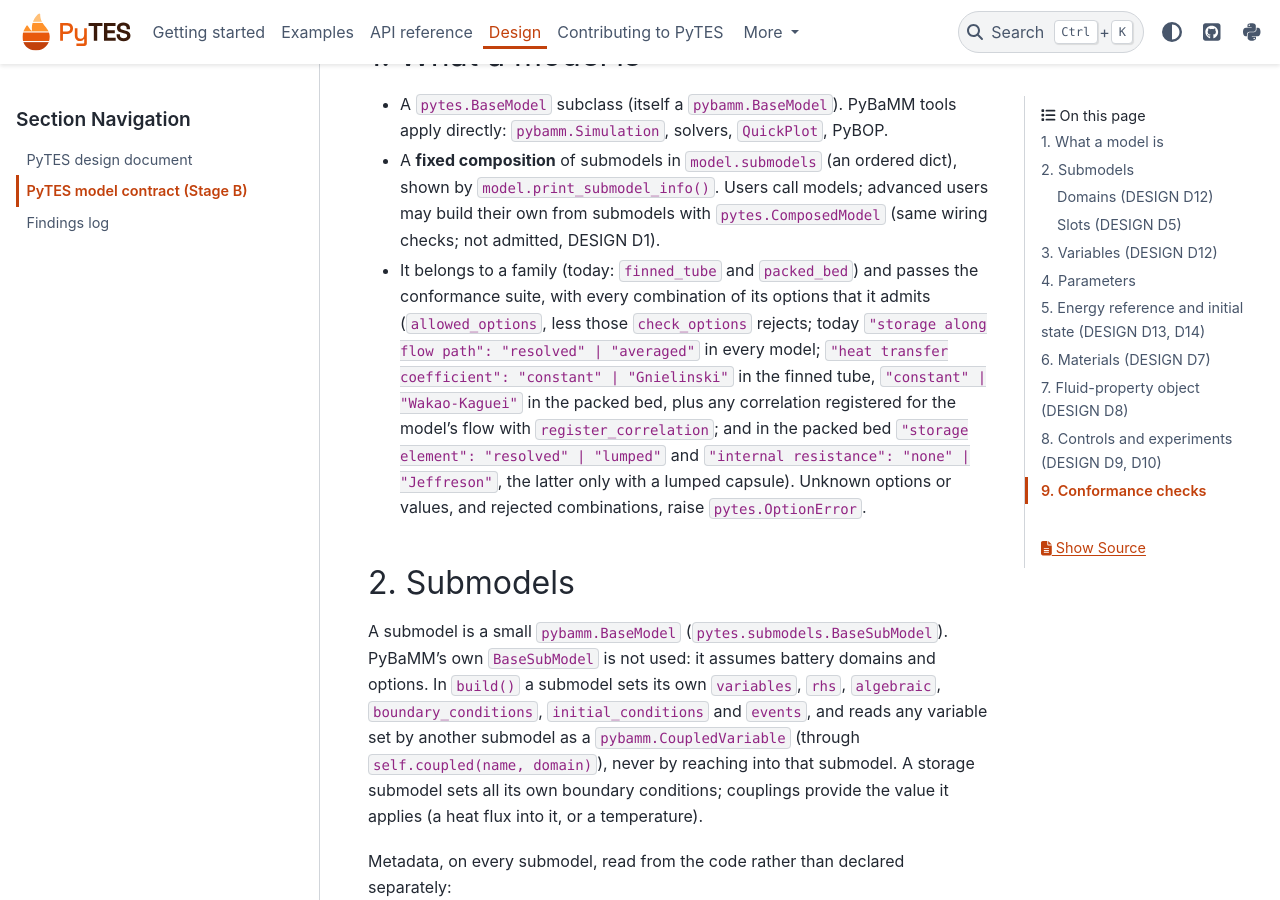
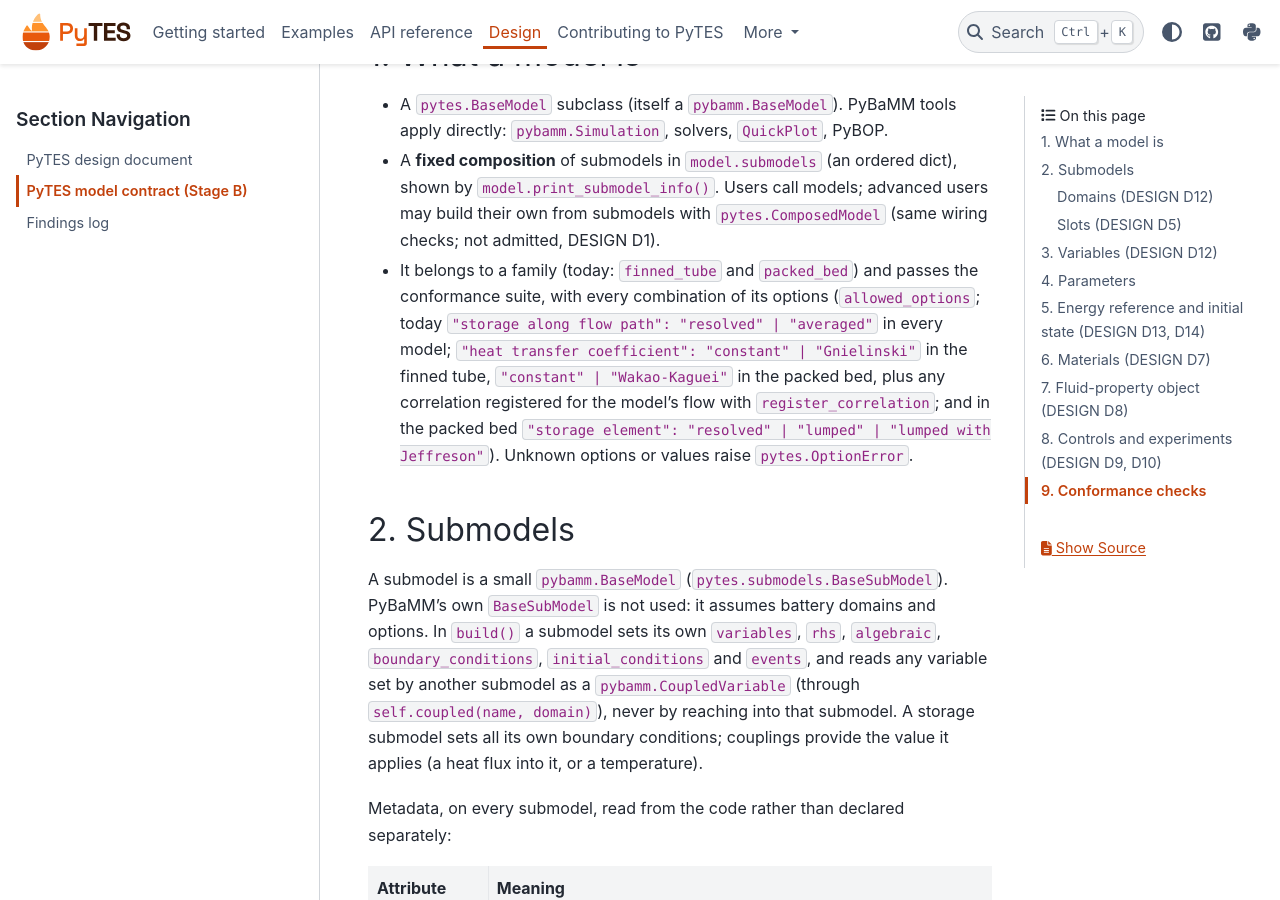
Before and after one commit to mmsg-warwick/PyTES, a Sphinx documentation site: the page built from docs/design/contract.md, in a window 1280 px wide and 900 px high, scrolled down 368 px. Built offline with Sphinx 7.4.7 and the PyData theme 0.15.4, drawn with Linux system fonts in a browser that asks for light colours; pages that are not in the unit, such as notebooks, are missing from menus; some of the changed text lies outside the part shown.

Commit message:
Fold Jeffreson's correction into the "storage element" option (#5)
"storage element": "lumped with Jeffreson" replaces the separate
"internal resistance" option, which only applied to a lumped capsule:
as a value it admits no invalid combination, so check_options and the
conformance filter are back as they were. The Jeffreson reference gets
its DOI (checked by the maintainer). DESIGN §4 records the open question
of options against composition.

Co-Authored-By: Claude Opus 5.5 <noreply@anthropic.com>

```diff
--- a/docs/design/contract.md
+++ b/docs/design/contract.md
@@ -13,14 +13,12 @@ and the tests disagree, the tests win.**
   `model.print_submodel_info()`. Users call models; advanced users may build their own from
   submodels with `pytes.ComposedModel` (same wiring checks; not admitted, DESIGN D1).
 - It belongs to a family (today: `finned_tube` and `packed_bed`) and passes the conformance
-  suite, with every combination of its options that it admits (`allowed_options`, less
-  those `check_options` rejects; today `"storage along flow path": "resolved" |
-  "averaged"` in every model; `"heat transfer coefficient": "constant" | "Gnielinski"` in
-  the finned tube, `"constant" | "Wakao-Kaguei"` in the packed bed, plus any correlation
-  registered for the model's flow with `register_correlation`; and in the packed bed
-  `"storage element": "resolved" | "lumped"` and `"internal resistance": "none" |
-  "Jeffreson"`, the latter only with a lumped capsule). Unknown options or values, and
-  rejected combinations, raise `pytes.OptionError`.
+  suite, with every combination of its options (`allowed_options`; today `"storage along
+  flow path": "resolved" | "averaged"` in every model; `"heat transfer coefficient":
+  "constant" | "Gnielinski"` in the finned tube, `"constant" | "Wakao-Kaguei"` in the
+  packed bed, plus any correlation registered for the model's flow with
+  `register_correlation`; and in the packed bed `"storage element": "resolved" | "lumped"
+  | "lumped with Jeffreson"`). Unknown options or values raise `pytes.OptionError`.
 
 ## 2. Submodels
 
```
Also changed, not shown: other parts of docs/design/contract.md (+1 -1 lines), changelog.d/14.feature.md (+1 -1 lines), docs/design/DESIGN.md (+10 -2 lines), docs/design/findings.md (+1 -1 lines), 7 other files.
